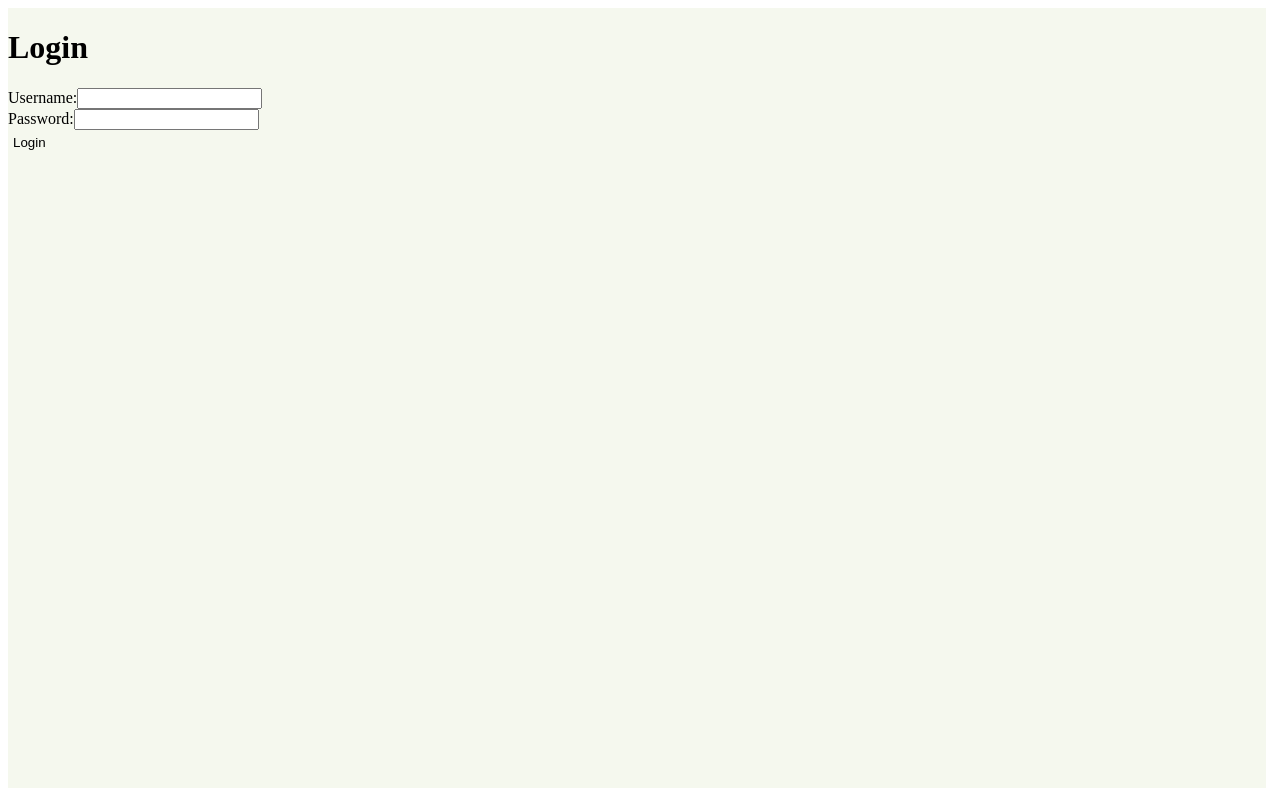
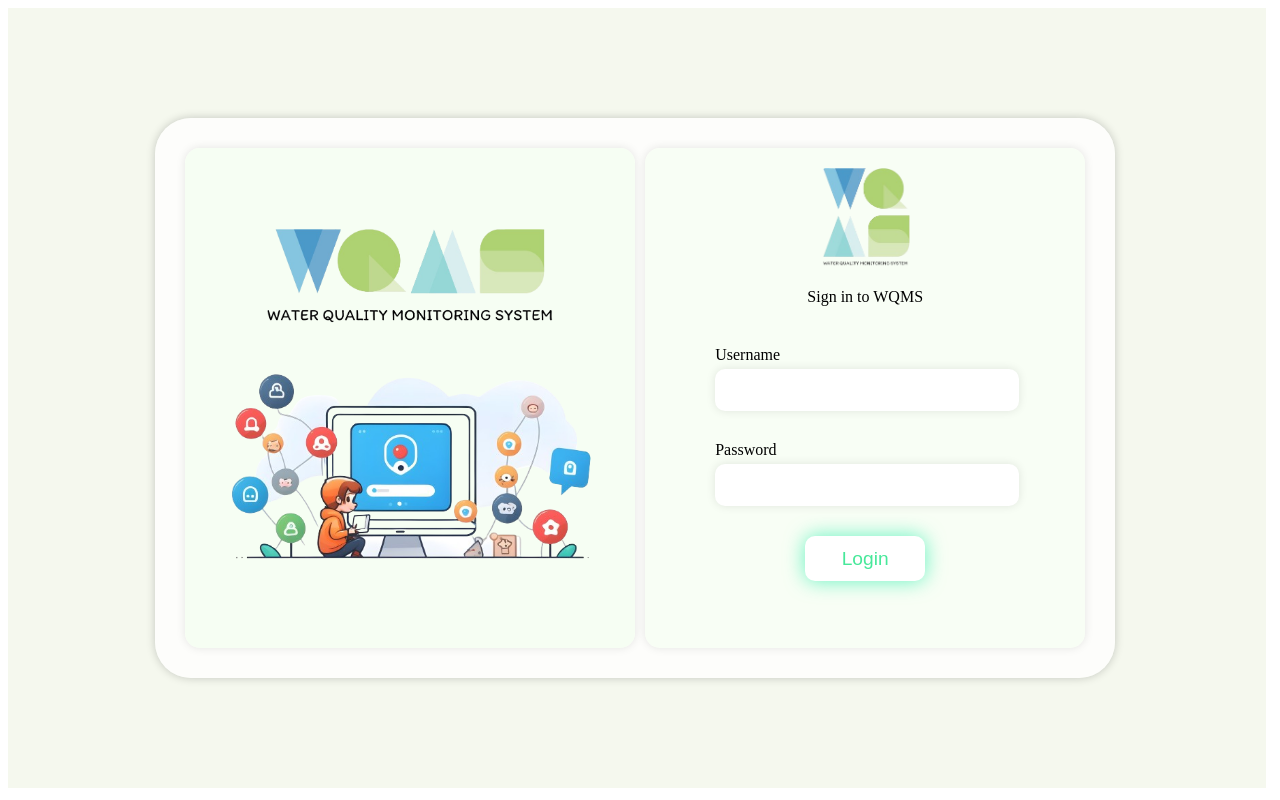
Before and after one commit to kittikhun1910/wqms-monitoring-app, a React (Vite) app: page /Login in a window 1280 px wide. Built offline with nearby package versions, Linux system fonts and the light colour scheme; no server answers; what @influxdata/influxdb-client would draw is missing.

Commit message:
update Login page

```diff
--- /dev/null
+++ b/src/pages/Login/index.module.scss
@@ -0,0 +1,117 @@
+@import "/src/styles/variable.scss";
+
+.container {
+  display: flex;
+  align-items: center;
+  justify-content: center;
+  width: 98vw;
+
+  .contentBox {
+    display: flex;
+    padding: 30px;
+    justify-content: space-between;
+    width: 900px;
+    height: 500px;
+    background-color: rgba(255, 255, 255, 0.8);
+    box-shadow: 0px 0px 10px rgba(0, 0, 0, 0.2);
+    border-radius: 36px;
+    gap: 10px;
+
+    .contentRightBox {
+      display: flex;
+      width: 100%;
+      flex-direction: column;
+      align-items: center;
+      gap: 10px;
+      background-color: #f4fff086;
+      border-radius: 15px;
+      box-shadow: 0px 0px 10px rgba(0, 0, 0, 0.1);
+
+      img {
+        margin-top: 10px;
+        width: 100px;
+        height: 100px;
+        object-fit: contain;
+        padding: 10px;
+        border-radius: 15px;
+      }
+
+      .From {
+        display: flex;
+        flex-direction: column;
+        align-items: center;
+        padding: 10px;
+
+        .buttonInput {
+          display: flex;
+          flex-direction: column;
+          gap: 5px;
+          padding: 10px;
+          width: 300px;
+          margin-top: 10px;
+          &:hover {
+            cursor: pointer;
+          }
+
+          input {
+            width: 300px;
+            height: 40px;
+            border-radius: 10px;
+            background-color: #fff;
+            border: none;
+            box-shadow: 0px 0px 10px rgba(0, 0, 0, 0.1);
+
+            &:focus {
+              border: solid blue;
+            }
+          }
+        }
+        .button {
+          margin-top: 20px;
+          width: 120px;
+          height: 45px;
+          box-shadow: 0px 0px 20px rgba(1, 236, 157, 0.6);
+          background-color: #fff;
+          border-radius: 10px;
+          color: #47e89a;
+          font-size: larger;
+          font-weight: 400;
+          &:hover {
+            cursor: pointer;
+            background-color: #47e89aa4;
+            color: #fff;
+          }
+        }
+        p {
+          text-align: center;
+          color: #ff3131;
+          font-weight: 600;
+        }
+      }
+    }
+    .contentLeftBox {
+      display: flex;
+      width: 100%;
+      flex-direction: column;
+      align-items: center;
+      gap: 10px;
+      background-color: #f4fff0bc;
+      border-radius: 15px;
+      box-shadow: 0px 0px 10px rgba(0, 0, 0, 0.1);
+      justify-content: end;
+
+      .logoLogin {
+        display: flex;
+        width: 300px;
+        object-fit: cover;
+      }
+
+      .verifying {
+        display: flex;
+        width: 450px;
+        object-fit: cover;
+        margin-bottom: 50px;
+      }
+    }
+  }
+}
--- a/src/pages/Login/index.tsx
+++ b/src/pages/Login/index.tsx
@@ -1,5 +1,10 @@
 import React, { useEffect, useState } from "react";
 import { useNavigate } from "react-router-dom";
+import style from "./index.module.scss";
+
+import LogoPNG from "/public/webIcon.png";
+import VerifyPNG from "/src/images/verifying-identity.png";
+import LogoLogin from "/src/images/logo-big.png";
 
 const Login: React.FC = () => {
   const [username, setUsername] = useState("");
@@ -70,11 +75,18 @@ const Login: React.FC = () => {
   };
 
   return (
-    <div>
-      <h1>Login</h1>
-      <form onSubmit={handleSubmit}>
-        <label>
-          Username:
+    <div className={style.container}>
+      <div className={style.contentBox}>
+        <div className={style.contentLeftBox}>
+          <img src={LogoLogin} alt="LogoLogin" className={style.logoLogin} />
+          <img src={VerifyPNG} alt="VerifyPNG" className={style.verifying} />
+        </div>
+        <div className={style.contentRightBox}>
+          <img src={LogoPNG} alt="LogoPNG" />
+          Sign in to WQMS
+          <form onSubmit={handleSubmit} className={style.From}>
+            <label className={style.buttonInput}>
+              Username
               <input
                 type="text"
                 name="username"
@@ -82,9 +94,8 @@ const Login: React.FC = () => {
                 onChange={(e) => setUsername(e.target.value)}
               />
             </label>
-        <br />
-        <label>
-          Password:
+            <label className={style.buttonInput}>
+              Password
               <input
                 type="password"
                 name="password"
@@ -92,10 +103,13 @@ const Login: React.FC = () => {
                 onChange={(e) => setPassword(e.target.value)}
               />
             </label>
-        <br />
-        <button type="submit">Login</button>
+            <button type="submit" className={style.button}>
+              Login
+            </button>
             {error && <p>{error}</p>}
           </form>
+        </div>
+      </div>
     </div>
   );
 };
```
Also changed, not shown: src/images/logo-big.png (added), src/images/verifying-identity.png (added). Lines whose indentation alone changed are shown as unchanged.
